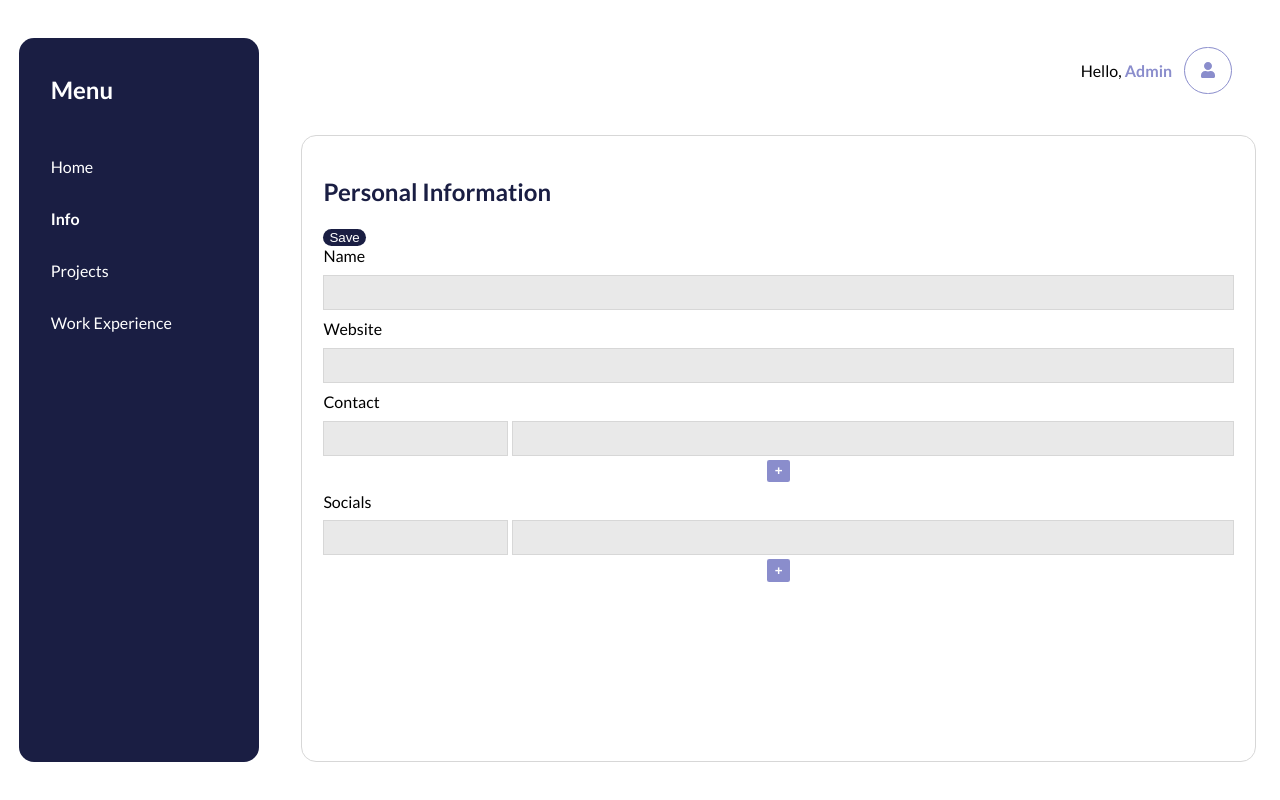
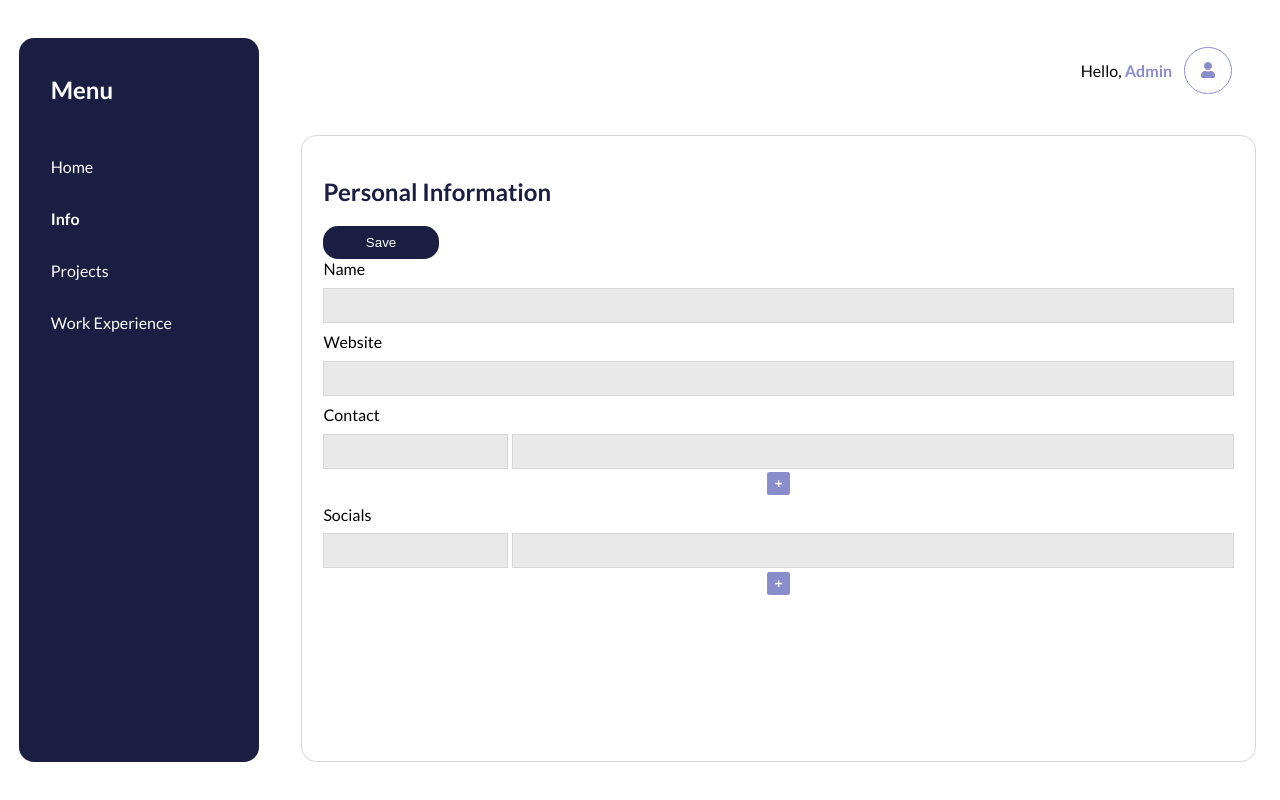
Before and after one commit to hwanggu-corgi/portfolio-dashboard, a React (Create React App) app in the folder front-end/: page /#/admin/info in a window 1280 px wide. Built offline with nearby package versions, Linux system fonts and the light colour scheme.

Commit message:
feat: Add progress #44 'portfolio dashboard'

```diff
--- a/front-end/src/components/Button/index.js
+++ b/front-end/src/components/Button/index.js
@@ -8,11 +8,20 @@ const ButtonStyle = {
         border-radius: ${constants.borderRadius};
         background-color: ${constants.colorNavyBlue};
         color: ${constants.colorWhite};
+        padding: 0.56rem;
+        cursor: pointer;
+    `,
+    Div: styled.div`
+        min-width: 6.09rem;
     `
 }
 
 export default function Button(props) {
     return(
-        <ButtonStyle.Button>{props.children}</ButtonStyle.Button>
+        <ButtonStyle.Button type={props.type}>
+            <ButtonStyle.Div>
+                {props.children}
+            </ButtonStyle.Div>
+        </ButtonStyle.Button>
     );
 }
```
